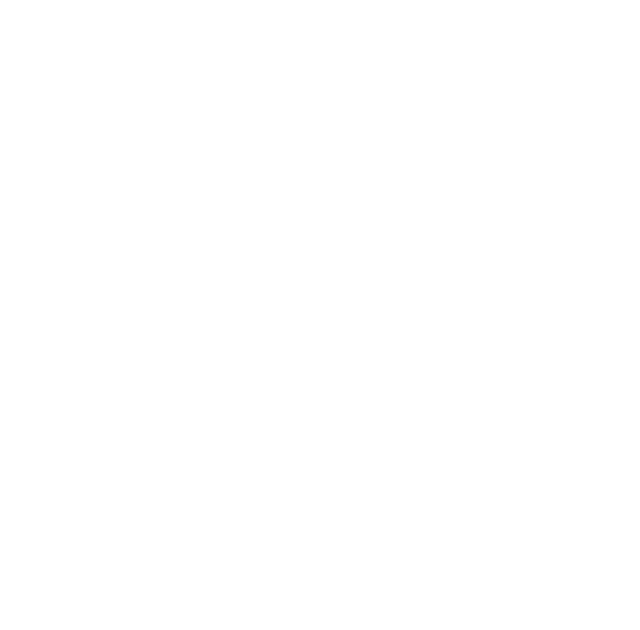
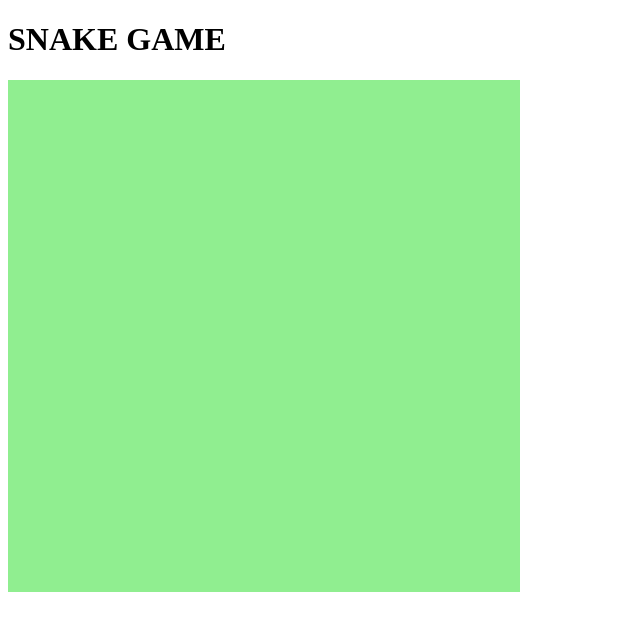
Before and after one commit to gabrielanebbia/DIO-snake-game-javascript, a plain HTML site: page index.html in a window 1280 px wide. Shown: the whole page, without its empty margins (0-640 px from the left). Drawn offline with Linux system fonts and the light colour scheme.

Commit message:
feat: Cria elemento para rodar jogo e fundo do jogo

```diff
--- a/index.html
+++ b/index.html
@@ -8,7 +8,8 @@
   <link rel="stylesheet" href="style.css">
 </head>
 <body>
-
-  <script src="script.js"></script>
+  <h1>SNAKE GAME</h1>
+  <canvas id="snake" width="512" height="512"></canvas>
+  <script defer src="script.js"></script>
 </body>
 </html>
--- a/script.js
+++ b/script.js
@@ -0,0 +1,10 @@
+let canvas = document.getElementById("snake");
+let context = canvas.getContext("2d");
+let box = 32;
+
+function criarBG(){
+  context.fillStyle = "lightgreen";
+  context.fillRect(0, 0, 16*box, 16*box);
+}
+
+criarBG();
```
